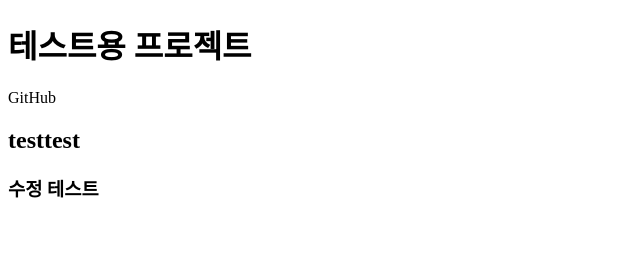
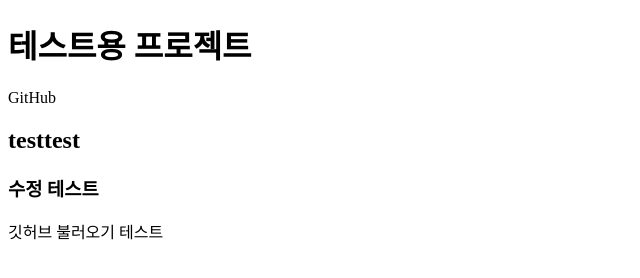
Before and after one commit to Mynameisjaenam/github-test-project, a plain HTML site: page github/index.html in a window 1280 px wide. Shown: the whole page, without its empty margins (0-640 px from the left). Drawn offline with Linux system fonts and the light colour scheme.

Commit message:
newuser commit

```diff
--- a/github/index.html
+++ b/github/index.html
@@ -15,5 +15,8 @@
     <h3>
         수정 테스트
     </h3>
+    <main>
+        깃허브 불러오기 테스트
+    </main>
 </body>
 </html>
```
